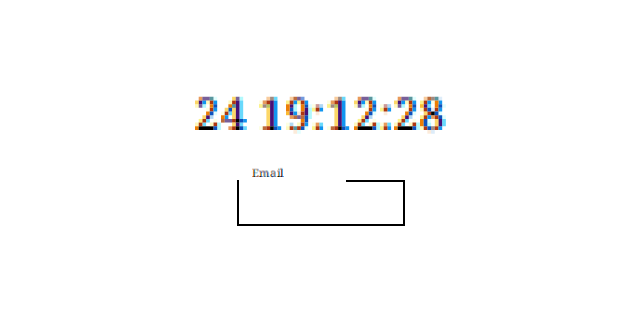
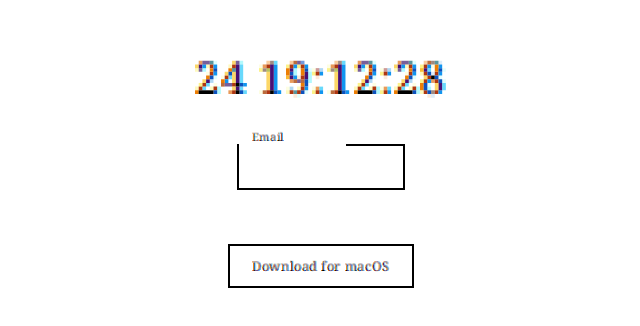
Before and after one commit to danielbusnz-lgtm/Peeky_Frontend, a website: page index.html in a window 1280 px wide. Shown: the part 238-564 px from the top of the page, without its empty margins (319-959 px from the left). Drawn offline with Linux system fonts and the light colour scheme.

Commit message:
add macOS download button

```diff
--- a/index.html
+++ b/index.html
@@ -13,6 +13,8 @@
       <div class="underline"></div>
       <label class="label">Email</label>
     </div>
+
+    <a class="download" href="https://github.com/danielbusnz-lgtm/Aegis/releases/latest/download/aegis-macos-aarch64.dmg">Download for macOS</a>
   </main>
 
   <div id="cursor"></div>
--- a/style.css
+++ b/style.css
@@ -104,3 +104,20 @@ h1, .input-container {
   min-height: 100vh;
   padding: 40px;
 }
+
+/* Download button. More specific than `.hero a` so it isn't pulled to the
+   bottom and greyed out. */
+.hero a.download {
+  position: static;
+  transform: none;
+  margin-top: 28px;
+  padding: 10px 22px;
+  border: 2px solid black;
+  color: black;
+  font-size: 14px;
+}
+
+.hero a.download:hover {
+  background: black;
+  color: white;
+}
```
